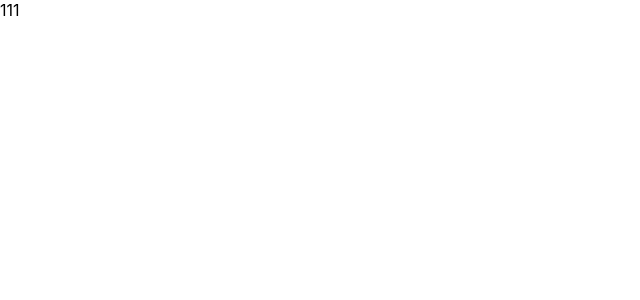
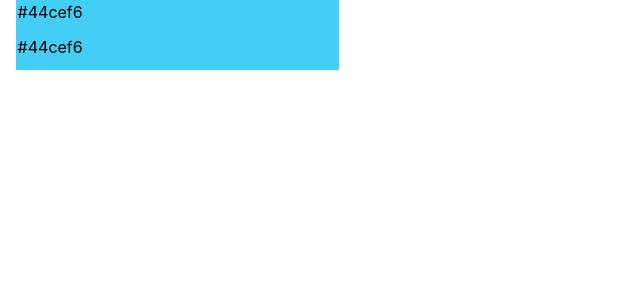
Before and after one commit to AITuring/Archery, a React (Vite) app: page / in a window 1280 px wide. Shown: the top 300 px of the page, without its empty margins (0-640 px from the left). Built offline with nearby package versions, Linux system fonts and the light colour scheme.

Commit message:
删除了eslint配置,增加了色彩体系

```diff
--- a/src/Color.tsx
+++ b/src/Color.tsx
@@ -3,7 +3,10 @@ import './color.css';
 
 const Color = () => {
     return (
-        <div>111</div>
+        <div className="board">
+          <div className="square blueColor">#44cef6</div>
+          <div className="square blueColor">#44cef6</div>
+        </div>
     )
 }
 
--- a/src/color.css
+++ b/src/color.css
@@ -0,0 +1,10 @@
+.square {
+  width: 20rem;
+  height: 2rem;
+  padding: 0.1rem;
+  margin: 0 1rem;
+}
+
+.blueColor {
+  background-color: 	#44cef6;
+}
--- a/vite.config.ts
+++ b/vite.config.ts
@@ -3,5 +3,8 @@ import reactRefresh from '@vitejs/plugin-react-refresh'
 
 // https://vitejs.dev/config/
 export default defineConfig({
-  plugins: [reactRefresh()]
+  plugins: [reactRefresh()],
+  server: {
+    port: 8881,
+  }
 })
```
Also changed, not shown: package.json (+0 -21 lines), 2 other files (tests, documents, lock files or other folders).
